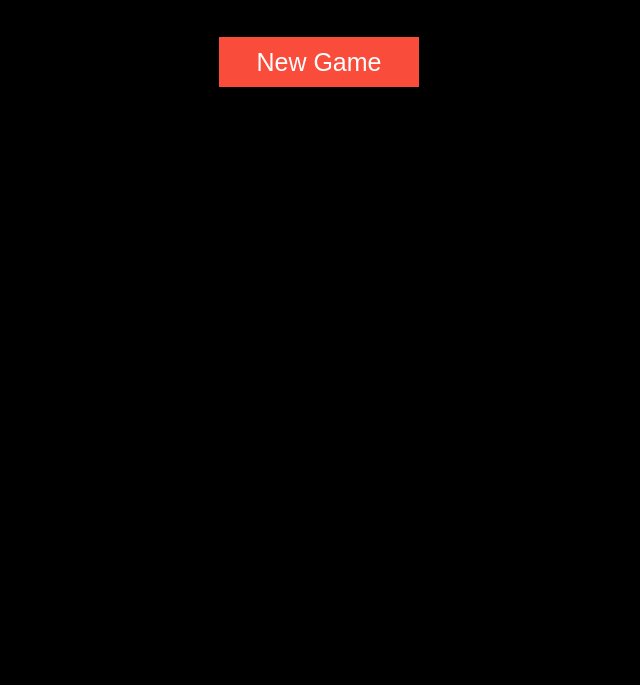
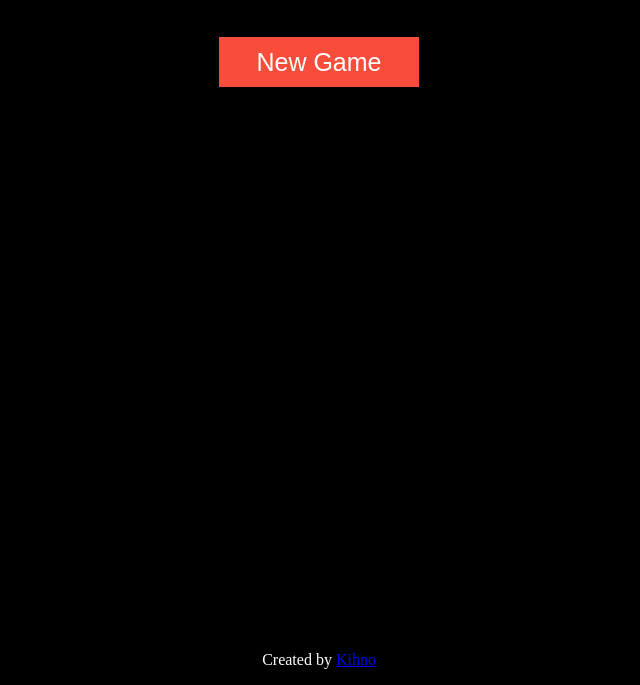
Before and after one commit to kihno/battleship, a website built with webpack: page dist/index.html in a window 1280 px wide. Shown: the part 115-800 px from the top of the page, without its empty margins (329-969 px from the left). Built offline with Linux system fonts and the light colour scheme.

Commit message:
Add footer

```diff
--- a/src/stylesheet.css
+++ b/src/stylesheet.css
@@ -141,3 +141,11 @@ h1 {
     content: url(./img/hit.png);
     z-index: 0;
 }
+
+#footer {
+    color: white;
+    position: absolute;
+    align-self: center;
+    text-align: center;
+    bottom: 0;
+}
```
Also changed, not shown: dist/index.html, dist/main.js.
